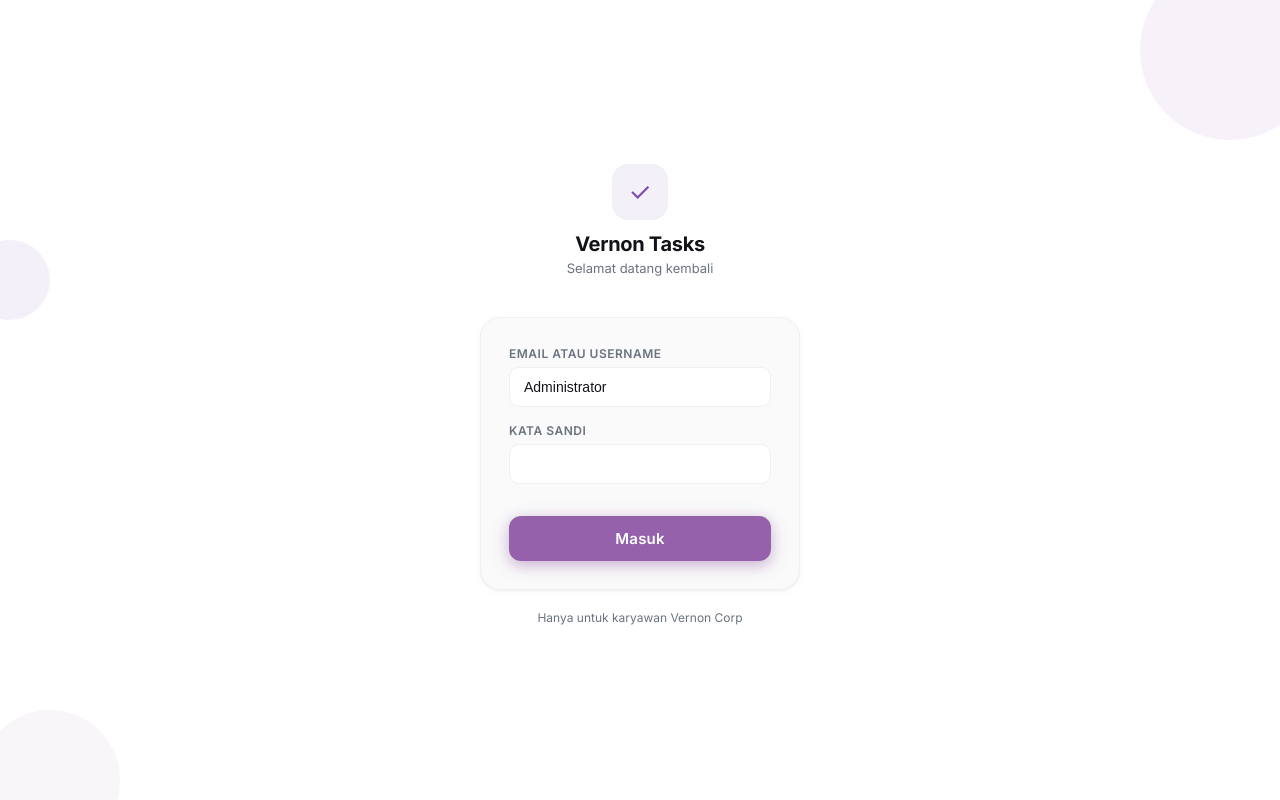
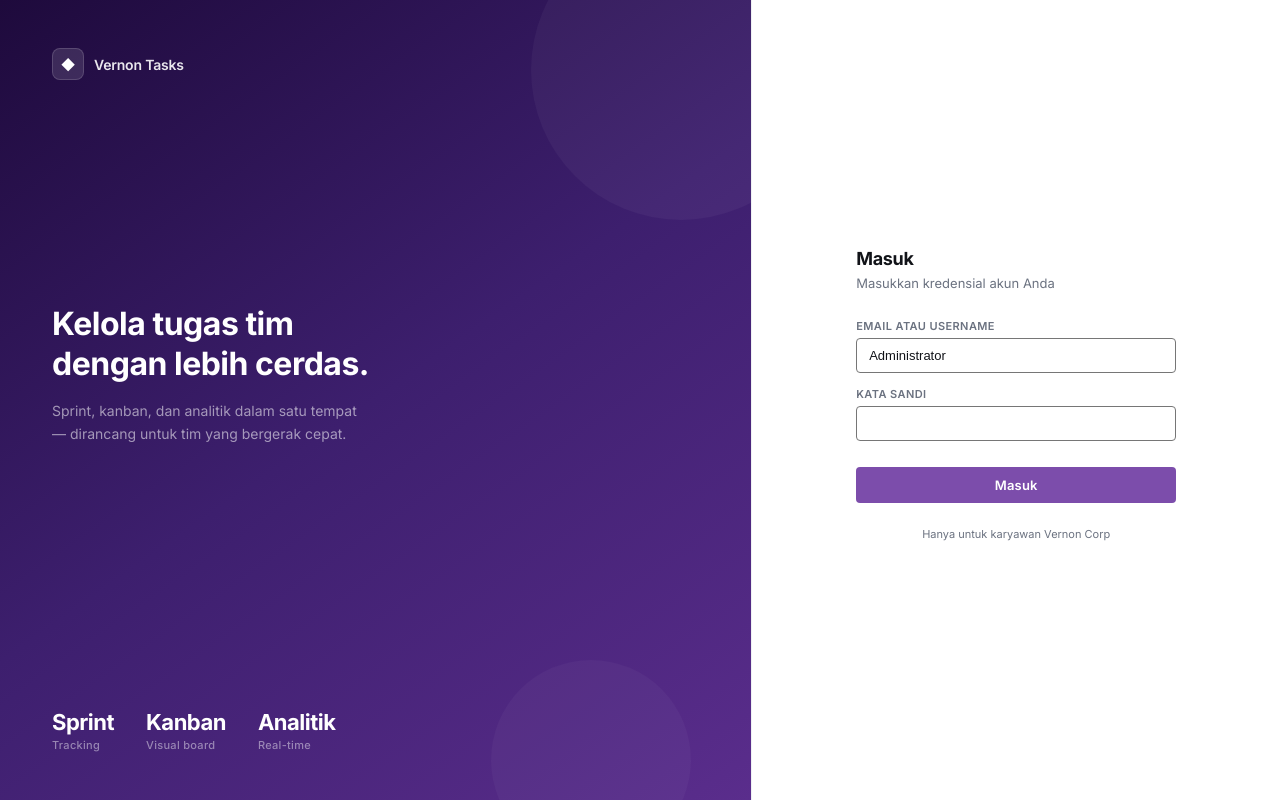
Before and after one commit to erickmo/vernon_tasks, a React (Vite) app in the folder pwa/: page /m/login in a window 1280 px wide. Built offline with nearby package versions, Linux system fonts and the light colour scheme.

Commit message:
feat(login): split panel layout — left 3/5 branding, right 2/5 form

```diff
--- a/pwa/src/auth/login.tsx
+++ b/pwa/src/auth/login.tsx
@@ -3,137 +3,194 @@ import { useNavigate, useSearchParams } from "react-router-dom";
 import { login } from "./session";
 import { t } from "../i18n";
 
-const styles = {
+const FOCUS_RING = "0 0 0 2px rgba(124,77,171,0.5)";
+
+const S = {
   root: {
     height: "100svh",
+    display: "flex",
+  } as React.CSSProperties,
+
+  left: {
+    flex: "3 0 0",
+    background: "linear-gradient(145deg, #1e0a3c 0%, #3d1f6e 50%, #5a2d8c 100%)",
+    display: "flex",
+    flexDirection: "column" as const,
+    justifyContent: "space-between",
+    padding: "48px 52px",
+    position: "relative" as const,
+    overflow: "hidden",
+  },
+
+  leftTop: {
+    display: "flex",
+    alignItems: "center",
+    gap: 10,
+  },
+  leftLogo: {
+    width: 32,
+    height: 32,
+    borderRadius: 8,
+    background: "rgba(255,255,255,0.12)",
+    border: "1px solid rgba(255,255,255,0.15)",
+    display: "flex",
+    alignItems: "center",
+    justifyContent: "center",
+    fontSize: 14,
+    color: "#fff",
+  },
+  leftBrand: {
+    color: "rgba(255,255,255,0.9)",
+    fontSize: 14,
+    fontWeight: 600,
+    letterSpacing: "-0.2px",
+  },
+
+  leftCenter: {
+    flex: 1,
+    display: "flex",
+    flexDirection: "column" as const,
+    justifyContent: "center",
+    paddingBottom: 40,
+  },
+  leftHeadline: {
+    color: "#fff",
+    fontSize: 32,
+    fontWeight: 700,
+    lineHeight: 1.25,
+    letterSpacing: "-0.5px",
+    margin: "0 0 16px",
+    maxWidth: 360,
+  },
+  leftSub: {
+    color: "rgba(255,255,255,0.55)",
+    fontSize: 14,
+    lineHeight: 1.6,
+    maxWidth: 320,
+    margin: 0,
+  },
+
+  leftStats: {
+    display: "flex",
+    gap: 32,
+  },
+  stat: {
+    display: "flex",
+    flexDirection: "column" as const,
+    gap: 3,
+  },
+  statNum: {
+    color: "#fff",
+    fontSize: 22,
+    fontWeight: 700,
+    letterSpacing: "-0.5px",
+  },
+  statLabel: {
+    color: "rgba(255,255,255,0.45)",
+    fontSize: 11,
+    fontWeight: 500,
+    letterSpacing: "0.3px",
+  },
+
+  // decorative blobs
+  blob1: {
+    position: "absolute" as const,
+    top: -80,
+    right: -80,
+    width: 300,
+    height: 300,
+    borderRadius: "50%",
+    background: "rgba(255,255,255,0.04)",
+    pointerEvents: "none" as const,
+  },
+  blob2: {
+    position: "absolute" as const,
+    bottom: -60,
+    right: 60,
+    width: 200,
+    height: 200,
+    borderRadius: "50%",
+    background: "rgba(255,255,255,0.03)",
+    pointerEvents: "none" as const,
+  },
+
+  // Right panel
+  right: {
+    flex: "2 0 0",
+    background: "var(--vt-bg)",
     display: "flex",
     flexDirection: "column" as const,
     alignItems: "center",
     justifyContent: "center",
-    background: "var(--vt-bg)",
-    position: "relative" as const,
-    overflow: "hidden",
+    padding: "40px 48px",
+    borderLeft: "1px solid var(--vt-border)",
   },
-  circle1: {
-    position: "absolute" as const,
-    top: -40,
-    right: -40,
-    width: 180,
-    height: 180,
-    borderRadius: "50%",
-    background: "rgba(149,97,171,0.08)",
-    pointerEvents: "none" as const,
+
+  formWrap: {
+    width: "100%",
+    maxWidth: 320,
   },
-  circle2: {
-    position: "absolute" as const,
-    bottom: -50,
-    left: -20,
-    width: 140,
-    height: 140,
-    borderRadius: "50%",
-    background: "rgba(149,97,171,0.06)",
-    pointerEvents: "none" as const,
-  },
-  circle3: {
-    position: "absolute" as const,
-    top: "30%",
-    left: -30,
-    width: 80,
-    height: 80,
-    borderRadius: "50%",
-    background: "var(--vt-primary-light)",
-    pointerEvents: "none" as const,
-  },
-  logoWrap: {
-    display: "flex",
-    flexDirection: "column" as const,
-    alignItems: "center",
-    marginBottom: 28,
-    position: "relative" as const,
-    zIndex: 1,
-  },
-  logoBox: {
-    width: 56,
-    height: 56,
-    borderRadius: 16,
-    background: "var(--vt-primary-light)",
-    border: "1px solid var(--vt-border)",
-    display: "flex",
-    alignItems: "center",
-    justifyContent: "center",
-    fontSize: 26,
-    marginBottom: 12,
-    color: "var(--vt-primary)",
-  },
-  appName: {
+
+  formTitle: {
     color: "var(--vt-text)",
-    fontSize: 20,
+    fontSize: 18,
     fontWeight: 700,
     letterSpacing: "-0.3px",
-    margin: 0,
+    margin: "0 0 6px",
   },
-  subtitle: {
+  formSub: {
     color: "var(--vt-text-muted)",
     fontSize: 13,
-    marginTop: 4,
+    margin: "0 0 28px",
   },
-  card: {
-    background: "var(--vt-surface)",
-    border: "1px solid var(--vt-border)",
-    borderRadius: 20,
-    padding: 28,
-    width: 320,
-    maxWidth: "calc(100vw - 48px)",
-    boxShadow: "var(--vt-shadow)",
-    position: "relative" as const,
-    zIndex: 1,
-  },
+
   fieldWrap: {
-    marginBottom: 16,
+    marginBottom: 14,
   },
   label: {
     display: "block",
     color: "var(--vt-text-muted)",
-    fontSize: 12,
+    fontSize: 11,
     fontWeight: 600,
-    letterSpacing: "0.5px",
+    letterSpacing: "0.4px",
     textTransform: "uppercase" as const,
-    marginBottom: 6,
+    marginBottom: 5,
   },
   input: {
     display: "block",
     width: "100%",
     background: "var(--vt-bg)",
     border: "1px solid var(--vt-border)",
-    borderRadius: 10,
-    padding: "11px 14px",
+    borderRadius: "var(--vt-radius-sm)",
+    padding: "9px 12px",
     color: "var(--vt-text)",
-    fontSize: 14,
+    fontSize: 13,
     outline: "none",
     boxSizing: "border-box" as const,
+    transition: "border-color 0.15s",
   },
   errorBox: {
-    background: "rgba(239,68,68,0.08)",
-    border: "1px solid rgba(239,68,68,0.3)",
-    borderRadius: 8,
-    padding: "10px 14px",
-    marginBottom: 16,
-    color: "var(--vt-danger, #dc2626)",
-    fontSize: 13,
+    background: "rgba(220,38,38,0.06)",
+    border: "1px solid rgba(220,38,38,0.2)",
+    borderRadius: "var(--vt-radius-sm)",
+    padding: "8px 12px",
+    marginBottom: 14,
+    color: "var(--vt-danger)",
+    fontSize: 12,
   },
   button: {
     width: "100%",
-    background: "#9561ab",
+    background: "var(--vt-primary)",
     color: "white",
     border: "none",
-    borderRadius: 12,
-    padding: 13,
-    fontSize: 15,
+    borderRadius: "var(--vt-radius-sm)",
+    padding: "10px",
+    fontSize: 13,
     fontWeight: 600,
     cursor: "pointer",
-    boxShadow: "0 4px 16px rgba(149,97,171,0.5)",
     letterSpacing: "0.2px",
-    marginTop: 8,
+    marginTop: 6,
+    transition: "opacity 0.15s",
   },
   buttonDisabled: {
     opacity: 0.6,
@@ -141,14 +198,11 @@ const styles = {
   },
   footer: {
     color: "var(--vt-text-muted)",
-    fontSize: 12,
-    marginTop: 20,
-    position: "relative" as const,
-    zIndex: 1,
+    fontSize: 11,
+    marginTop: 24,
+    textAlign: "center" as const,
   },
 };
-
-const FOCUS_RING = "0 0 0 2px rgba(149,97,171,0.8)";
 
 export function LoginPage() {
   const [usr, setUsr] = useState(() => localStorage.getItem("vt_last_user") ?? "Administrator");
@@ -177,26 +231,57 @@ export function LoginPage() {
   }
 
   return (
-    <div style={styles.root}>
-      <div style={styles.circle1} aria-hidden="true" />
-      <div style={styles.circle2} aria-hidden="true" />
-      <div style={styles.circle3} aria-hidden="true" />
+    <div style={S.root}>
+      {/* ── Left panel ── */}
+      <div style={S.left}>
+        <div style={S.blob1} aria-hidden="true" />
+        <div style={S.blob2} aria-hidden="true" />
 
-      <div style={styles.logoWrap}>
-        <div style={styles.logoBox}>✓</div>
-        <h1 style={styles.appName}>Vernon Tasks</h1>
-        <p style={styles.subtitle}>{t("login.subtitle")}</p>
+        <div style={S.leftTop}>
+          <div style={S.leftLogo}>◆</div>
+          <span style={S.leftBrand}>Vernon Tasks</span>
         </div>
 
-      <div style={styles.card}>
+        <div style={S.leftCenter}>
+          <h2 style={S.leftHeadline}>
+            Kelola tugas tim dengan lebih cerdas.
+          </h2>
+          <p style={S.leftSub}>
+            Sprint, kanban, dan analitik dalam satu tempat — dirancang untuk tim yang bergerak cepat.
+          </p>
+        </div>
+
+        <div style={S.leftStats}>
+          <div style={S.stat}>
+            <span style={S.statNum}>Sprint</span>
+            <span style={S.statLabel}>Tracking</span>
+          </div>
+          <div style={S.stat}>
+            <span style={S.statNum}>Kanban</span>
+            <span style={S.statLabel}>Visual board</span>
+          </div>
+          <div style={S.stat}>
+            <span style={S.statNum}>Analitik</span>
+            <span style={S.statLabel}>Real-time</span>
+          </div>
+        </div>
+      </div>
+
+      {/* ── Right panel ── */}
+      <div style={S.right}>
+        <div style={S.formWrap}>
+          <h1 style={S.formTitle}>Masuk</h1>
+          <p style={S.formSub}>Masukkan kredensial akun Anda</p>
+
           <form onSubmit={onSubmit} noValidate>
-          <div style={styles.fieldWrap}>
-            <label htmlFor="vt-usr" style={styles.label}>{t("login.username")}</label>
+            <div style={S.fieldWrap}>
+              <label htmlFor="vt-usr" style={S.label}>{t("login.username")}</label>
               <input
                 id="vt-usr"
                 style={{
-                ...styles.input,
+                  ...S.input,
                   boxShadow: focusedId === "vt-usr" ? FOCUS_RING : undefined,
+                  borderColor: focusedId === "vt-usr" ? "var(--vt-primary)" : undefined,
                 }}
                 value={usr}
                 onChange={(e) => setUsr(e.target.value)}
@@ -207,14 +292,15 @@ export function LoginPage() {
                 autoCapitalize="none"
               />
             </div>
-          <div style={{ ...styles.fieldWrap, marginBottom: 24 }}>
-            <label htmlFor="vt-pwd" style={styles.label}>{t("login.password")}</label>
+            <div style={{ ...S.fieldWrap, marginBottom: 20 }}>
+              <label htmlFor="vt-pwd" style={S.label}>{t("login.password")}</label>
               <input
                 id="vt-pwd"
                 type="password"
                 style={{
-                ...styles.input,
+                  ...S.input,
                   boxShadow: focusedId === "vt-pwd" ? FOCUS_RING : undefined,
+                  borderColor: focusedId === "vt-pwd" ? "var(--vt-primary)" : undefined,
                 }}
                 value={pwd}
                 onChange={(e) => setPwd(e.target.value)}
@@ -225,21 +311,20 @@ export function LoginPage() {
               />
             </div>
 
-          {err && (
-            <div role="alert" style={styles.errorBox}>{err}</div>
-          )}
+            {err && <div role="alert" style={S.errorBox}>{err}</div>}
 
             <button
               type="submit"
               disabled={busy}
-            style={{ ...styles.button, ...(busy ? styles.buttonDisabled : {}) }}
+              style={{ ...S.button, ...(busy ? S.buttonDisabled : {}) }}
             >
               {busy ? t("login.processing") : t("login.submit")}
             </button>
           </form>
+
+          <p style={S.footer}>{t("login.footer")}</p>
         </div>
-
-      <p style={styles.footer}>{t("login.footer")}</p>
+      </div>
     </div>
   );
 }
```
Lines whose indentation alone changed are shown as unchanged.
